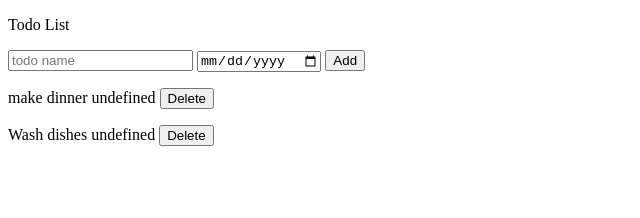
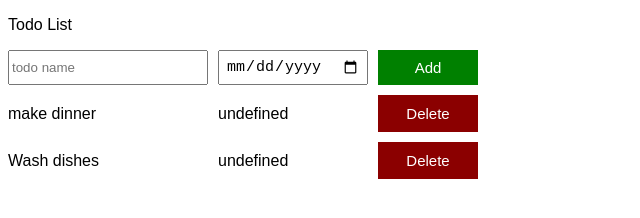
Before and after one commit to Happiness549/To-Do-List, a plain HTML site: page index.html in a window 1280 px wide. Shown: the whole page, without its empty margins (0-640 px from the left). Drawn offline with Linux system fonts and the light colour scheme.

Commit message:
Styled the buttons

```diff
--- a/index.html
+++ b/index.html
@@ -8,13 +8,15 @@
 </head>
 <body>
     <p>Todo List</p>
-    <input type="text" placeholder="todo name"  id="js-name-input">
-    <input type="date" class="js-due-date-input">
-    <button onclick="
-    addTodo();
-    " >Add</button>
+        <div class="todo-input-grid">
+        <input type="text" placeholder="todo name"  id="js-name-input name-input">
+        <input type="date" class="js-due-date-input due-date-input">
+        <button onclick="
+        addTodo();
+        " class="add-todo-button">Add</button>
+        </div>
 
-    <div class="js-todo-list"></div>
+    <div class="js-todo-list todo-grid"></div>
 
 
     <script src="script.js"></script>
--- a/script.js
+++ b/script.js
@@ -7,6 +7,7 @@ duedate: '2025-03-31'
     }];
 
     renderTodoList();
+
 
     function renderTodoList () {
     let todoListHTML = '';
@@ -18,13 +19,13 @@ for(let i = 0; i < todoList.length; i++) {
         const { name, dueDate } = todoObject;
 
         const html = `
-    <p>
-    ${name} ${dueDate}
+        <div>${name}</div>
+        <div>${dueDate}</div>
         <button onclick="
         todoList.splice(${i}, 1);
         renderTodoList();
-    ">Delete</button>
-     </p>`
+        " class="delete-todo-button">Delete</button>
+                    `
 
         todoListHTML += html;
 
@@ -38,7 +39,6 @@ document.querySelector('.js-todo-list').innerHTML = todoListHTML;
     function addTodo() {
     const inputElement = document.querySelector("#js-name-input");
     const name = inputElement.value;
-
     const dateInputElement = document.querySelector('.js-due-date-input');
     const dueDate = dateInputElement.value;
 
--- a/style.css
+++ b/style.css
@@ -0,0 +1,39 @@
+body{
+    font-family: Arial, Helvetica, sans-serif;
+}
+
+.todo-grid, .todo-input-grid{
+    display: grid;
+    grid-template-columns: 200px 150px 100px;
+    column-gap: 10px;
+    row-gap: 10px;
+    align-items: center;
+}
+
+.todo-input-grid{
+    margin-bottom: 10px;
+    align-items: stretch;
+}
+
+.name-input, .due-date-input{
+    font-size: 15px;
+    padding: 6px;
+}
+
+.add-todo-button{
+    background-color: green;
+    color: white;
+    border: none;
+    font-size: 15px;
+    cursor: pointer;
+}
+
+.delete-todo-button{
+    background-color: darkred;
+    color: white;
+    border: none;
+    font-size: 15px;
+    cursor: pointer;
+    padding-top: 10px;
+    padding-bottom: 10px;
+}
```
Lines whose indentation alone changed are shown as unchanged.
